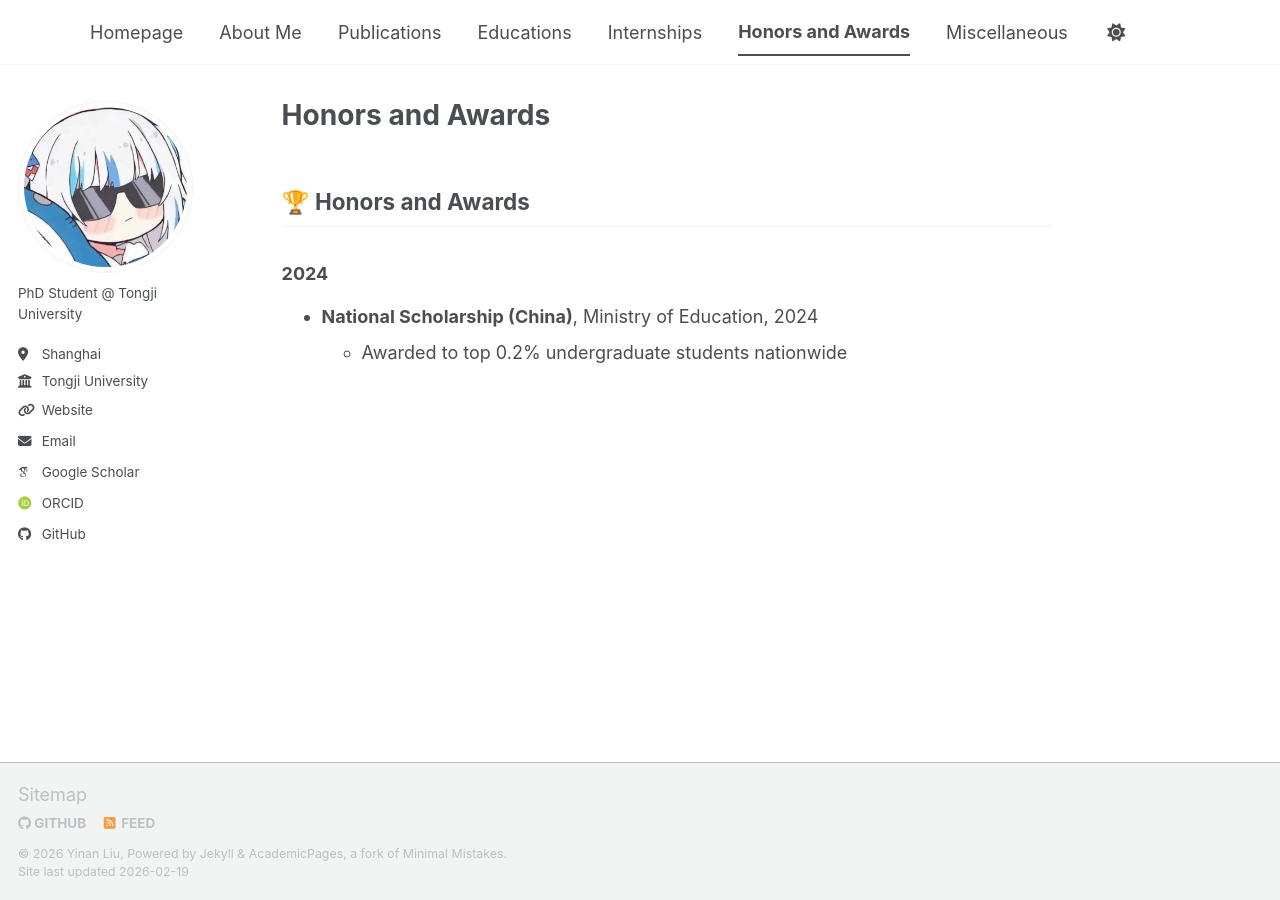
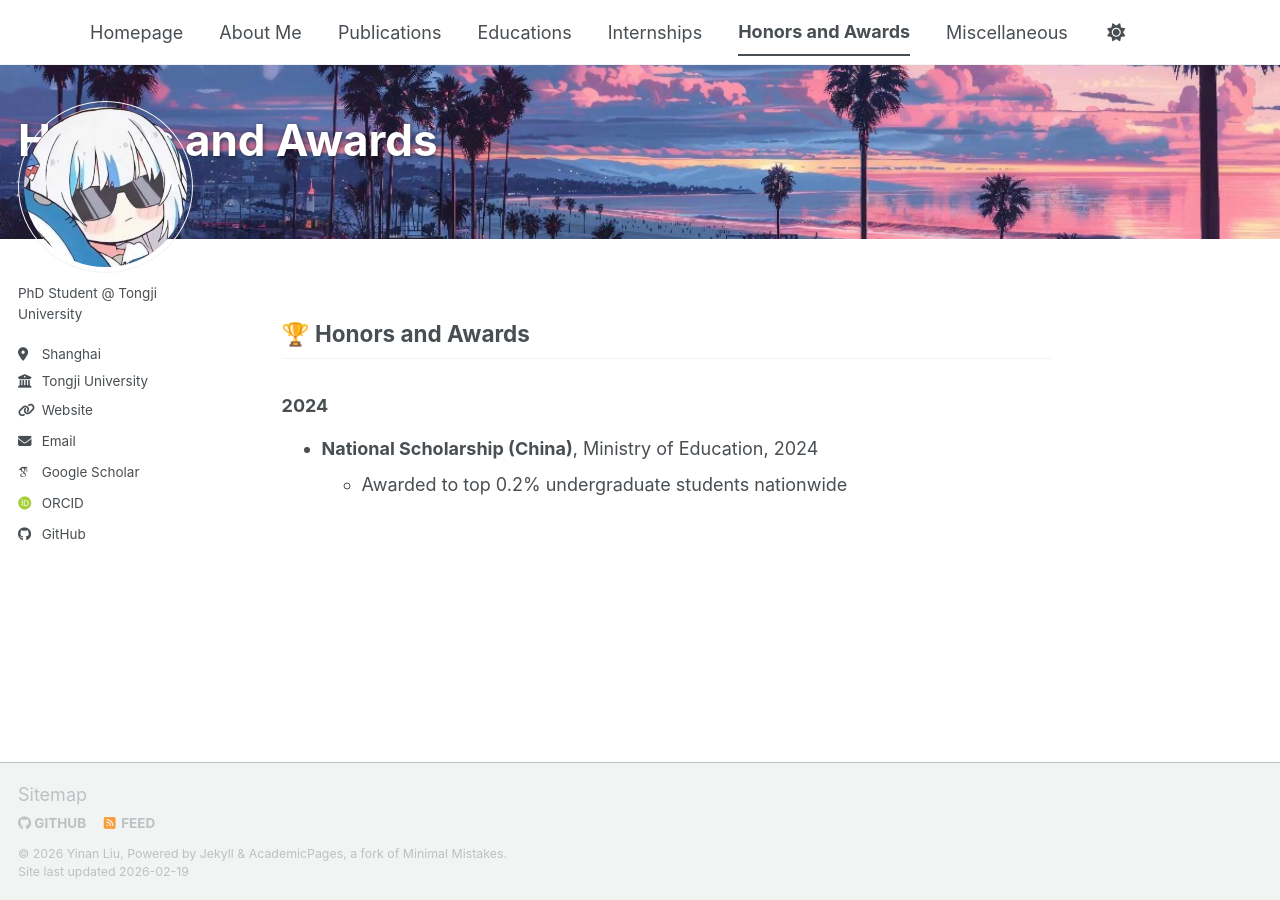
Before and after one commit to yogurt-lyn/yogurt-lyn.github.io, a Jekyll site: the page built from pages/honors.md, in a window 1280 px wide. Built offline with Jekyll 4.4.1, drawn with Linux system fonts in a browser that asks for light colours; some web fonts are replaced; a script bundle is joined from its source files by our own code; library files that are not in the unit come from our copies; part of the change alters nothing that is shown.

Commit message:
Add header to honors page with overlay settings
Add header section with overlay color and image.

```diff
--- a/pages/honors.md
+++ b/pages/honors.md
@@ -3,6 +3,9 @@ permalink: /honors/
 title: "Honors and Awards"
 layout: single
 author_profile: true
+header:
+  overlay_color: "#5e616c"
+  overlay_image: "banner.jpg"
 ---
 
 ## 🏆 Honors and Awards
```
